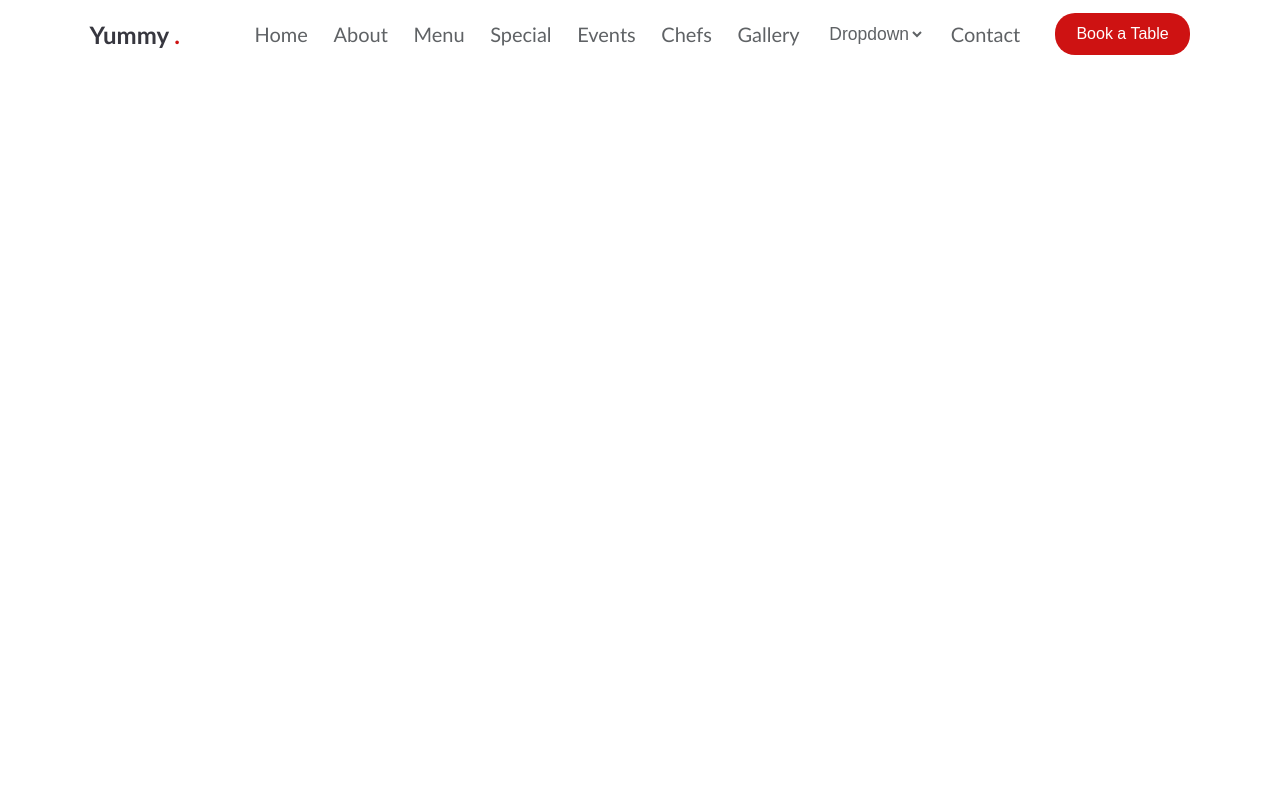
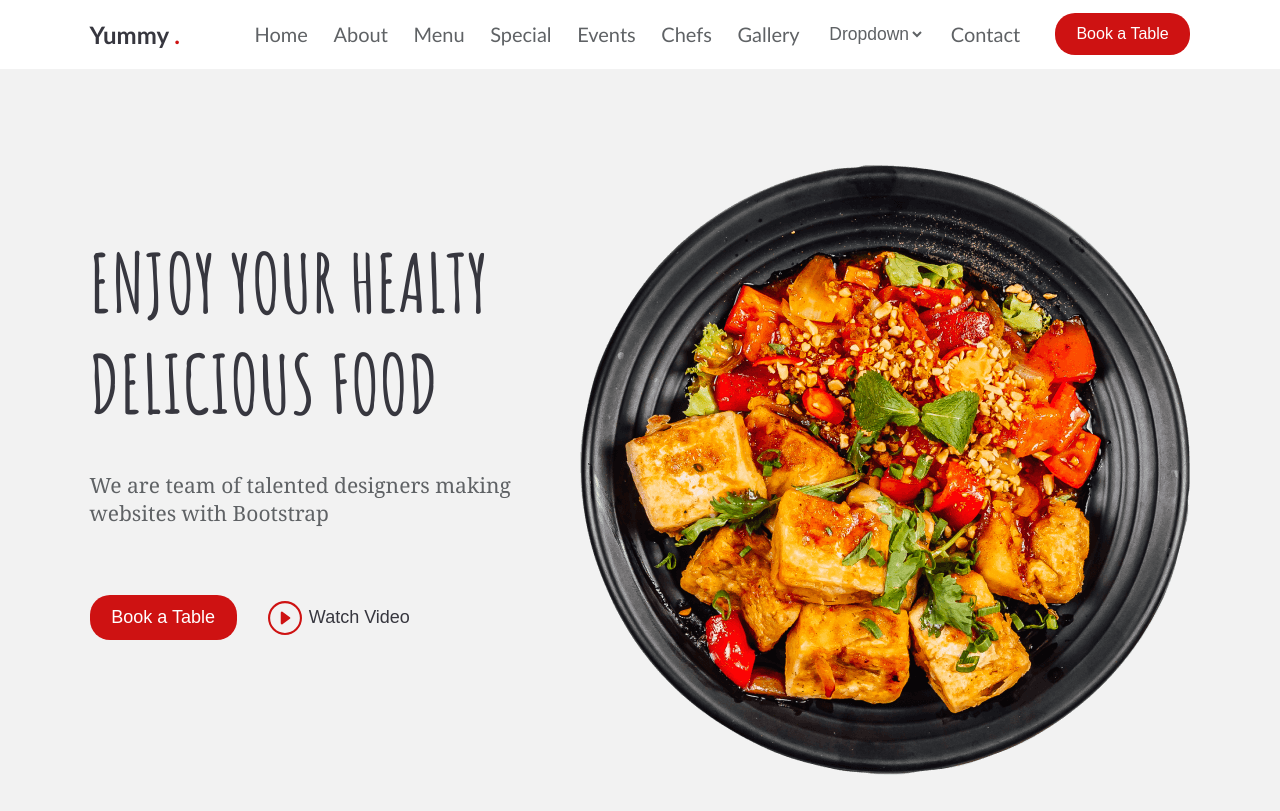
Before and after one commit to Hafsa-ouahbi/Hafsa_Ouhbi_finalproject_dom, a plain HTML site: page index.html in a window 1280 px wide. Drawn offline with nearby package versions, Linux system fonts and the light colour scheme.

Commit message:
finished hero section

```diff
--- a/index.html
+++ b/index.html
@@ -30,6 +30,34 @@
         </ul>
         <button class="but1">Book a Table</button>
     </nav>
+    <section class="hero">
+        <div class="left1">
+            <div class="top1">
+                <h1>
+                    ENJOY YOUR HEALTY <br> DELICIOUS FOOD
+                </h1>
+                <P>We are team of talented designers making websites with Bootstrap</P>
+            </div>
+            <div class="bot1">
+                <button class="btn2">
+                    Book a Table
+                </button>
+                <button class="btn3">
+                    <svg xmlns="http://www.w3.org/2000/svg" width="34" height="34" fill="#ce1212"
+                        class="bi bi-play-circle" viewBox="0 0 16 16">
+                        <path d="M8 15A7 7 0 1 1 8 1a7 7 0 0 1 0 14m0 1A8 8 0 1 0 8 0a8 8 0 0 0 0 16" />
+                        <path
+                            d="M6.271 5.055a.5.5 0 0 1 .52.038l3.5 2.5a.5.5 0 0 1 0 .814l-3.5 2.5A.5.5 0 0 1 6 10.5v-5a.5.5 0 0 1 .271-.445" />
+                    </svg>
+                    <p>Watch Video</p>
+                </button>
+            </div>
+        </div>
+        <div class="img1">
+            <img src="./public/img/menu-item-1.png" alt="">
+        </div>
+
+    </section>
     <script src="./public/js/app.js"></script>
     <script src="./node_modules/bootstrap/dist/js/bootstrap.bundle.js"></script>
 </body>
--- a/public/css/app.css
+++ b/public/css/app.css
@@ -1,28 +1,35 @@
 body {
     margin: 0;
     padding: 0;
+
+}
+
+/*& ----------------------------nav---------------------- */
+.nav {
     font-family: 'Gill Sans', 'Gill Sans MT', Calibri, 'Trebuchet MS', sans-serif;
-}
-.nav {
     background-color: #ffffff;
     display: flex;
     justify-content: space-between;
     padding-inline: 7vw;
     align-items: center;
 }
+
 .nav h1 {
     color: #37373f;
 }
+
 .list1 {
     display: flex;
     align-items: center;
     gap: 2vw;
 }
+
 .list1 li {
     list-style: none;
     text-decoration: none;
 }
-.list1  select {
+
+.list1 select {
     background-color: transparent;
     border: none;
     text-decoration: none;
@@ -31,10 +38,12 @@ body {
     font-weight: 500;
     outline: none;
 }
+
 .sele {
     position: relative;
     /* display: inline-block; */
 }
+
 .sele::after {
     position: absolute;
     content: "";
@@ -46,9 +55,11 @@ body {
     transition: width 0.3s ease-in-out;
     padding-bottom: 3px;
 }
+
 .sele:hover::after {
     width: 100%;
 }
+
 .list1 a {
     text-decoration: none;
     color: #5f6265;
@@ -57,6 +68,7 @@ body {
     position: relative;
     padding-bottom: 3px;
 }
+
 .list1 a::after {
     content: "";
     position: absolute;
@@ -67,15 +79,20 @@ body {
     background-color: #ce1212;
     transition: width 0.3s ease;
 }
+
 .list1 a:hover::after {
-    width: 100%;          /* expand on hover */
+    width: 100%;
+    /* expand on hover */
 }
+
 .list1 a:hover {
     color: #37373f;
 }
+
 .dot {
     color: #ce1212;
 }
+
 .but1 {
     background-color: #ce1212;
     padding: 1.5vh 1.7vw;
@@ -84,6 +101,96 @@ body {
     color: #ffffff;
     font-size: 16px;
 }
+
 .but1:hover {
     background-color: #d53535;
 }
+
+/* & ----------------------------hero section-------------------------- */
+@font-face {
+    font-family: "hafsa";
+    src: url("../fonts/AmaticSC-Bold.ttf");
+    font-weight: 500;
+    font-style: normal;
+}
+
+.hero {
+    background-color: #f2f2f2;
+    display: flex;
+    justify-content: space-between;
+    padding-inline: 7vw;
+    padding-top: 8vh;
+    padding-bottom: 8vh;
+    align-items: center;
+
+}
+
+.left1 {
+    display: flex;
+    flex-direction: column;
+    gap: 5vh;
+}
+
+.left1 h1 {
+    font-family: "hafsa";
+    font-size: 5rem;
+    color: #37373f;
+    margin: 0;
+}
+
+.top1 {
+    display: flex;
+    flex-direction: column;
+    gap: 2vh;
+}
+
+.top1 p {
+    font-size: 21px;
+    color: #5f6265;
+    font-family: Cambria, Cochin, Georgia, Times, 'Times New Roman', serif;
+}
+
+.bot1 {
+    display: flex;
+    align-items: center;
+    gap: 2vw;
+}
+
+.btn2 {
+    background-color: #ce1212;
+    padding: 1.5vh 1.7vw;
+    border: none;
+    border-radius: 20px;
+    color: #ffffff;
+    font-size: 18px;
+}
+
+.btn3 {
+    display: flex;
+    align-items: center;
+    gap: 0.5vw;
+    border: none;
+    background-color: transparent;
+}
+
+.btn3 p {
+    font-size: 18px;
+    color: #37373f;
+}
+.btn3 p:hover {
+    color: #ce1212;
+}
+.img1 {
+    position: relative;
+    animation: upDown 2s infinite alternate;
+    /* alternate makes mooves moore smooth */
+}
+
+@keyframes upDown {
+    from {
+       top:  0px;
+    }
+    to {
+        top: 40px;
+    }
+}
```
Also changed, not shown: public/fonts/AmaticSC-Bold.ttf (added), public/fonts/AmaticSC-Regular.ttf (added), public/fonts/OFL.txt (added), public/img/menu-item-1.png (added), public/pages/fonts/Amatic_SC/AmaticSC-Bold.ttf (added), public/pages/fonts/Amatic_SC/AmaticSC-Regular.ttf (added), public/pages/fonts/Amatic_SC/OFL.txt (added), 1 other file.
